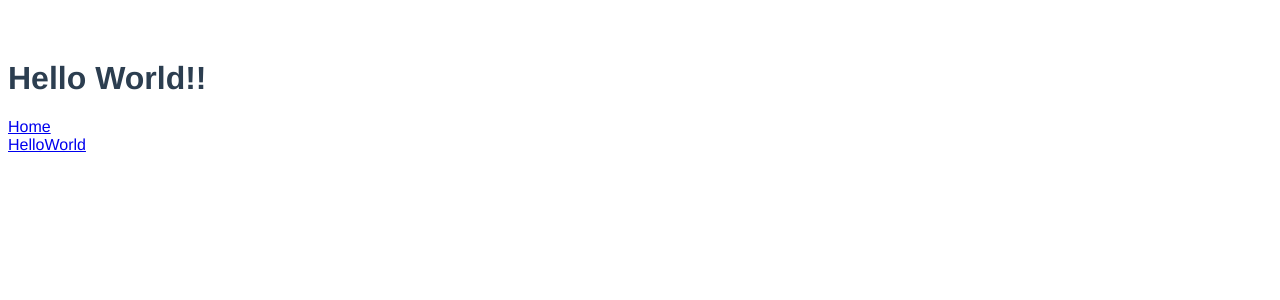
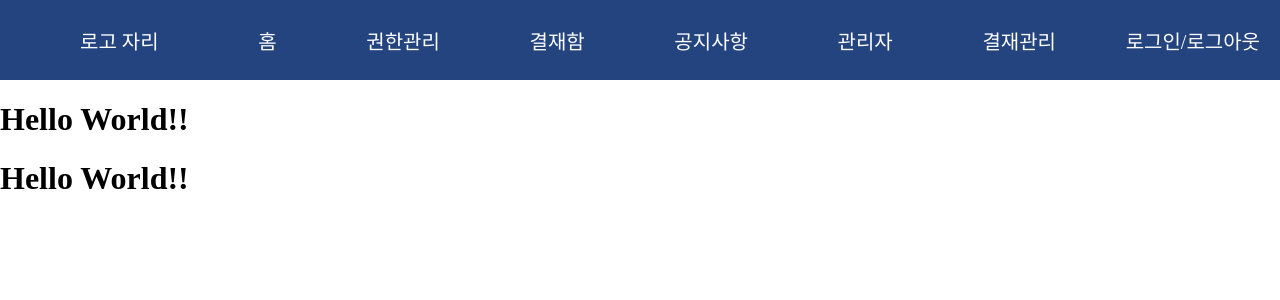
Before and after one commit to JxxHxxx/round1, a Vue app: page / in a window 1280 px wide. Shown: the top 300 px of the page. Built offline with nearby package versions, Linux system fonts and the light colour scheme.

Commit message:
FEAT : 헤더 구현

```diff
--- a/src/App.vue
+++ b/src/App.vue
@@ -1,25 +1,23 @@
 <template>
+  <AppHeader />
   <AppMain />
 </template>
 
 <script>
 import AppMain from './components/AppMain.vue'
+import AppHeader from './components/layout/AppHeader.vue';
+import './assets/css/index.css';
+import './assets/css/tag.css';
 
 export default {
   name: 'App',
   components: {
+    AppHeader,
     AppMain
   }
 }
 </script>
 
 <style>
-#app {
-  font-family: Avenir, Helvetica, Arial, sans-serif;
-  -webkit-font-smoothing: antialiased;
-  -moz-osx-font-smoothing: grayscale;
-  /* text-align: center; */
-  color: #2c3e50;
-  margin-top: 60px;
-}
+
 </style>
--- /dev/null
+++ b/src/assets/css/index.css
@@ -0,0 +1,48 @@
+
+:root {
+    --main-color: #24447f;
+    --main-color-20: #2c5197;
+}
+
+#AppHeader {
+    background-color: var(--main-color);
+    position: relative;
+    height: 80px;
+}
+
+.AppHeaderContainer {
+    height: 100%;
+}
+
+.HorizonUnorderList {
+    height: 100%;
+    width: 100%;
+    display: flex;
+    flex-direction: row;
+    justify-content: space-between;
+    align-items: center; /*수직 정렬 */
+}
+
+.AppHeaderItem {
+    height: 100%;
+    box-sizing: border-box;
+    font-size: 20px;
+    color: white;
+}
+
+.CenterAppHeaderItem {
+    padding: 25.75px 40px;
+}
+
+.LeftAppHeaderItem {
+    padding: 25.75px 50px 25.75px 50px;
+    margin-left: 30px;
+}
+
+.RightAppHeaderItem {
+    padding: 25.75px 20px 25.75px 20px
+}
+
+.AppHeaderItem:hover {
+    background-color: var(--main-color-20);
+}
--- /dev/null
+++ b/src/assets/css/tag.css
@@ -0,0 +1,16 @@
+body {
+    margin: 0px;
+}
+
+li {
+    list-style-type: none;
+}
+
+a {
+    text-decoration: none;
+}
+
+ul {
+    padding: 0px;
+    margin: 0px;
+}
--- a/src/components/AppMain.vue
+++ b/src/components/AppMain.vue
@@ -4,12 +4,13 @@
         <!-- <p> {{ user }}</p> -->
     </div>
     <div>
-        <div>
-            <RouterLink to="/">Home</RouterLink>
+        <!-- <div>
+            <RouterLink to="/approval">Home</RouterLink>
         </div>
         <div>
             <RouterLink to="/HelloWorld">HelloWorld</RouterLink>
         </div>
+        <RouterView /> -->
     </div>
 </template>
 
--- /dev/null
+++ b/src/components/layout/AppHeader.vue
@@ -0,0 +1,57 @@
+<template>
+    <header id="AppHeader">
+        <div class="AppHeaderContainer">
+
+            <ul class="HorizonUnorderList">
+                <div class="AppHeaderItem LeftAppHeaderItem">로고 자리</div>
+                <RouterLink to="#">
+                    <li class="AppHeaderItem CenterAppHeaderItem">
+                        <a>홈</a>
+                    </li>
+                </RouterLink>
+                <RouterLink to="#">
+                    <li class="AppHeaderItem CenterAppHeaderItem">
+                        <a>권한관리</a>
+                    </li>
+                </RouterLink>
+                <RouterLink to="#">
+                    <div>
+                        <li class="AppHeaderItem CenterAppHeaderItem">
+                          <a>결재함</a>
+                        </li>
+                    </div>
+                </RouterLink>
+                <RouterLink to="#">
+                    <div>
+                        <li class="AppHeaderItem CenterAppHeaderItem">
+                        <a>공지사항</a>
+                      </li>
+                    </div>
+                </RouterLink>
+                <RouterLink to="#">
+                    <div>
+                        <li class="AppHeaderItem CenterAppHeaderItem">
+                        <a>관리자</a>
+                      </li>
+                    </div>
+                </RouterLink>
+                <RouterLink to="#">
+                    <div>
+                        <li class="AppHeaderItem CenterAppHeaderItem">
+                        <a>결재관리</a>
+                      </li>
+                    </div>
+                </RouterLink>
+
+                <div class="AppHeaderItem RightAppHeaderItem">로그인/로그아웃</div>
+            </ul>
+        </div>
+    </header>
+    <RouterView />
+</template>
+<script setup>
+
+</script>
+<style>
+
+</style>
```
